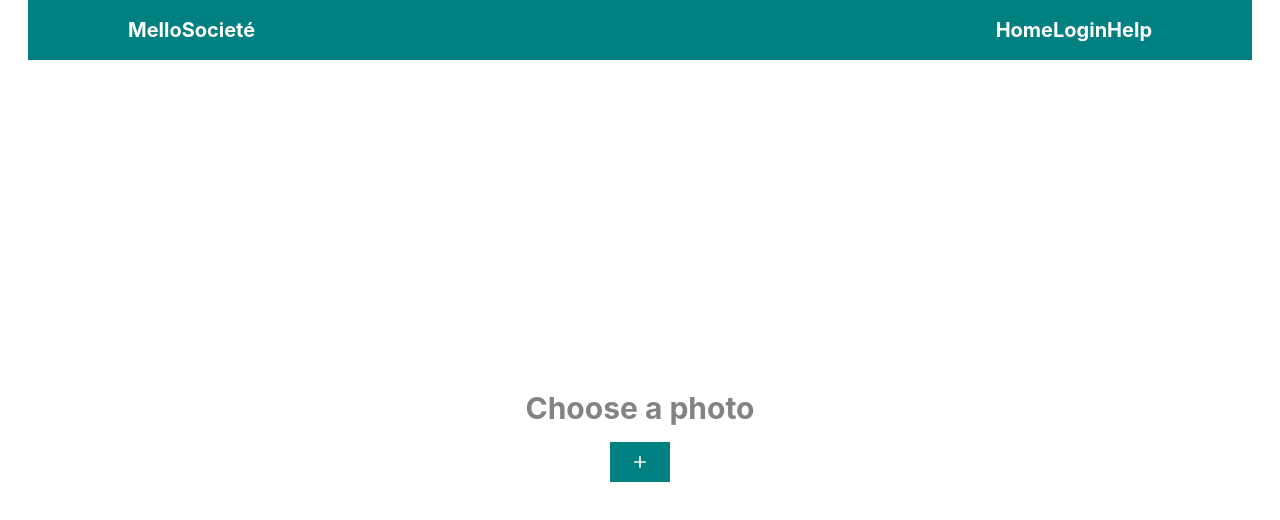
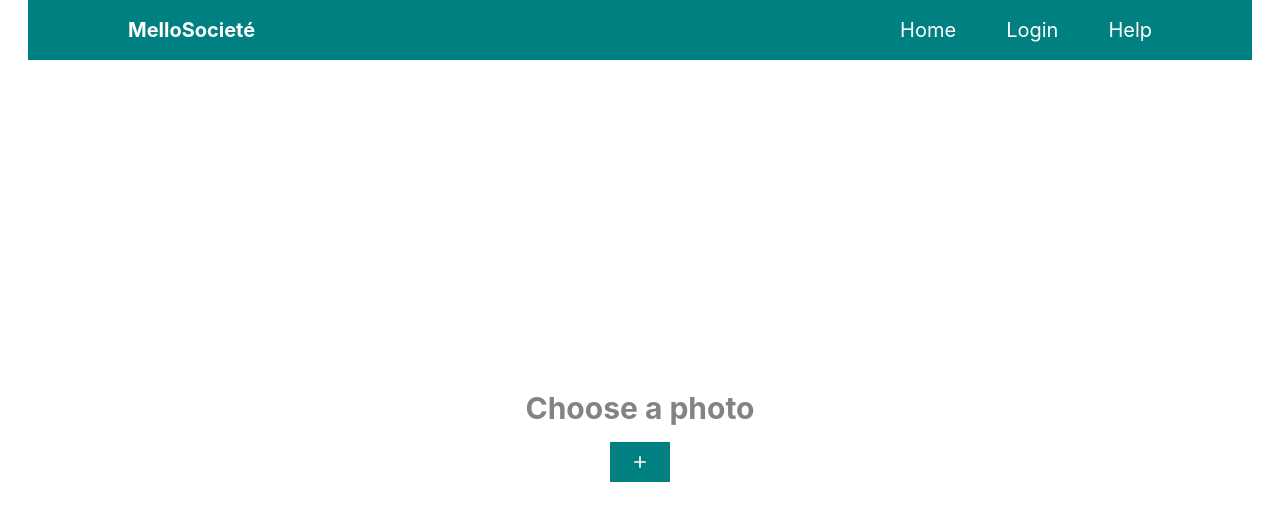
Before and after one commit to melvintivane/ai-face-detection-app, a React (Vite) app: page / in a window 1280 px wide. Shown: the top 520 px of the page. Built offline with nearby package versions, Linux system fonts and the light colour scheme.

Commit message:
Renamed the "nav" class to "right-nav" to improve code semantics and consistency

```diff
--- a/src/components/navbar/Navbar.jsx
+++ b/src/components/navbar/Navbar.jsx
@@ -5,7 +5,7 @@ const Navbar = () => {
     <div className="navbar">
       <span>MelloSocieté</span>
 
-      <div className="nav">
+      <div className="right-nav">
         <span>Home</span>
         <span>Login</span>
         <span>Help</span>
```
